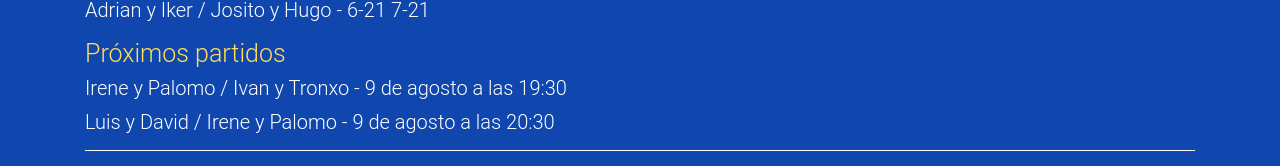
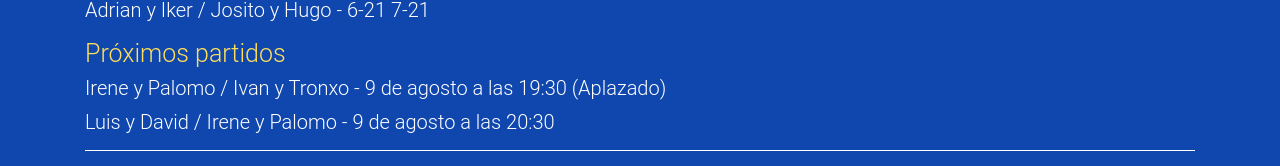
Before and after one commit to MarioGM3/torneos-arabayona, a plain HTML site: page frontenis.html in a window 1280 px wide. Shown: the part 324-490 px from the top of the page. Drawn offline with Linux system fonts and the light colour scheme.

Commit message:
Update frontenis.html

```diff
--- a/frontenis.html
+++ b/frontenis.html
@@ -77,7 +77,7 @@
                 <div class="container">
                     <p class="title-ap">Próximos partidos</p>
 
-                    <p class="white">Irene y Palomo / Ivan y Tronxo - 9 de agosto a las 19:30</p>
+                    <p class="white">Irene y Palomo / Ivan y Tronxo - 9 de agosto a las 19:30 (Aplazado)</p>
                     <p class="white">Luis y David / Irene y Palomo - 9 de agosto a las 20:30</p>
 
                     <hr class="hr-white"/>
```
